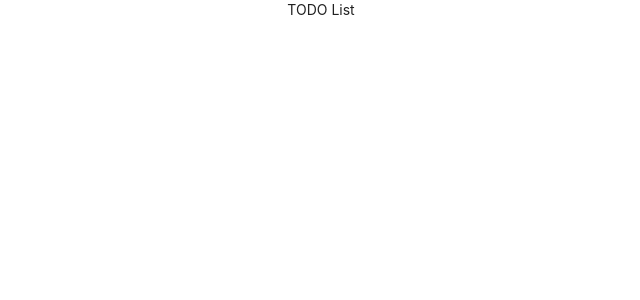
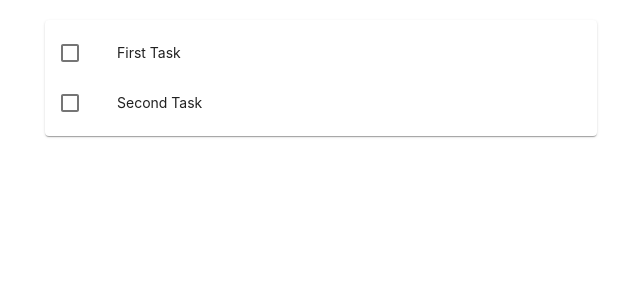
Before and after one commit to German969/seeds, a React (Create React App) app in the folder react-redux-seed/: page / in a window 1280 px wide. Shown: the top 300 px of the page, without its empty margins (319-959 px from the left). Built offline with nearby package versions, Linux system fonts and the light colour scheme.

Commit message:
[redux] add todolist

```diff
--- a/react-redux-seed/src/components/App.js
+++ b/react-redux-seed/src/components/App.js
@@ -1,5 +1,6 @@
 import React from 'react';
 import Container from '@material-ui/core/Container';
+import TodosPage from './pages/Todos';
 import { useStyles } from './App.styles';
 
 function App() {
@@ -7,7 +8,7 @@ function App() {
 
   return (
     <Container maxWidth="sm" className={classes.app}>
-      TODO List
+      <TodosPage />
     </Container>
   );
 }
--- a/react-redux-seed/src/components/App.styles.js
+++ b/react-redux-seed/src/components/App.styles.js
@@ -2,6 +2,7 @@ import { makeStyles } from '@material-ui/core/styles';
 
 export const useStyles = makeStyles({
   app: {
-    textAlign: 'center'
+    textAlign: 'center',
+    marginTop: 20
   }
 });
--- /dev/null
+++ b/react-redux-seed/src/components/pages/Todos/TodoList.jsx
@@ -0,0 +1,57 @@
+import React, { useState } from 'react';
+import Paper from "@material-ui/core/Paper";
+import List from "@material-ui/core/List";
+import ListItem from "@material-ui/core/ListItem";
+import ListItemIcon from "@material-ui/core/ListItemIcon";
+import Checkbox from "@material-ui/core/Checkbox";
+import ListItemText from "@material-ui/core/ListItemText";
+
+const initialTodos = [
+  {
+    id: 1,
+    title: 'First Task',
+    completed: false
+  },
+  {
+    id: 2,
+    title: 'Second Task',
+    completed: false
+  }
+];
+
+const TodoList = () => {
+  const [todos, setTodos] = useState(initialTodos);
+
+  const toggleTodo = (id) => {
+    setTodos(todos.map((todo) => {
+      return (todo.id === id) ? {...todo, completed: !todo.completed} : todo;
+    }));
+  };
+
+  return (
+    <Paper>
+      <List>
+        {todos.map(todo => {
+          const labelId = `checkbox-list-label-${todo.id}`;
+
+          return (
+            <ListItem key={todo.id} dense button onClick={() => toggleTodo(todo.id)}>
+              <ListItemIcon>
+                <Checkbox
+                  edge="start"
+                  checked={todo.completed}
+                  tabIndex={-1}
+                  disableRipple
+                  inputProps={{ 'aria-labelledby': labelId }}
+                />
+              </ListItemIcon>
+              <ListItemText id={labelId} primary={todo.title} />
+            </ListItem>
+          );
+        })}
+      </List>
+    </Paper>
+  );
+};
+
+export default TodoList;
--- /dev/null
+++ b/react-redux-seed/src/components/pages/Todos/index.jsx
@@ -0,0 +1,12 @@
+import React from 'react';
+import TodoList from "./TodoList";
+
+const TodoPage = () => {
+  return (
+    <>
+      <TodoList/>
+    </>
+  );
+};
+
+export default TodoPage;
```
